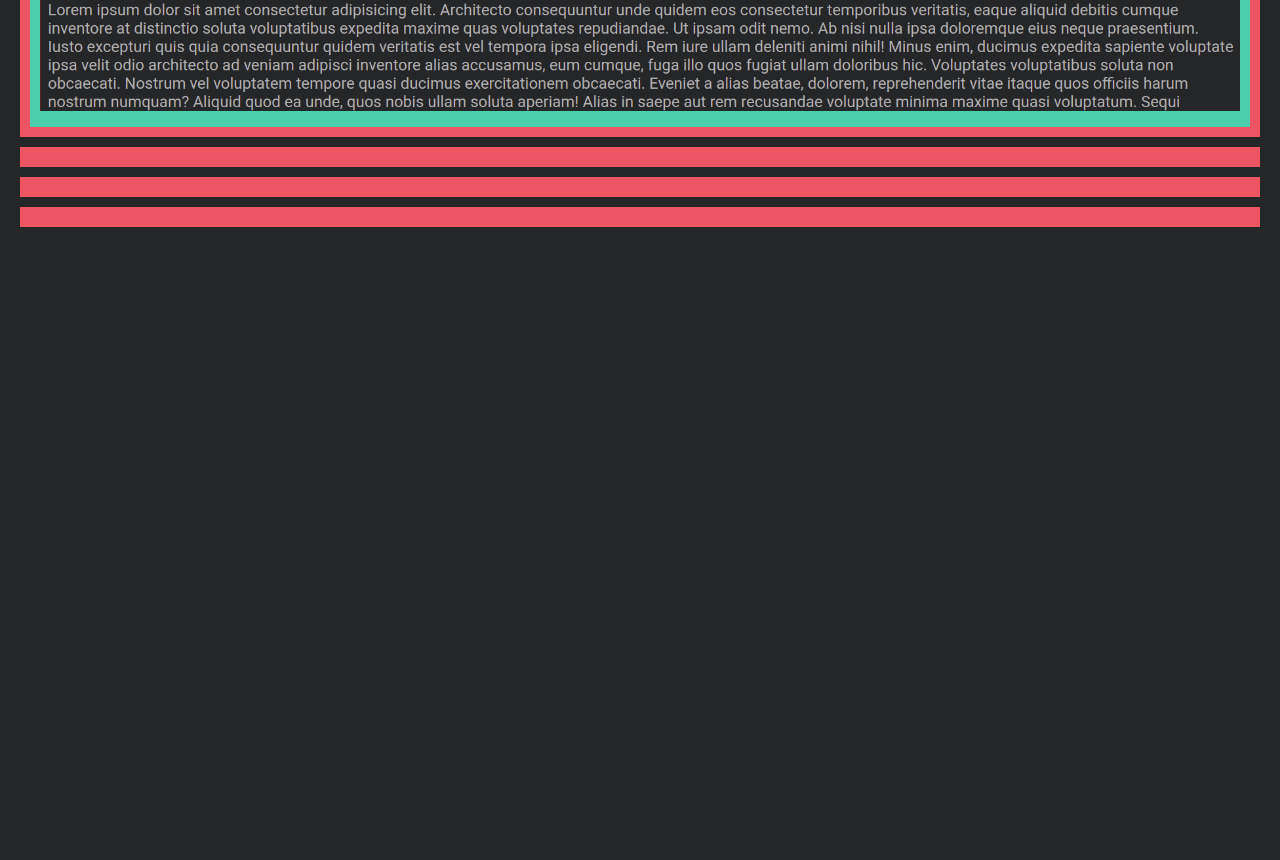
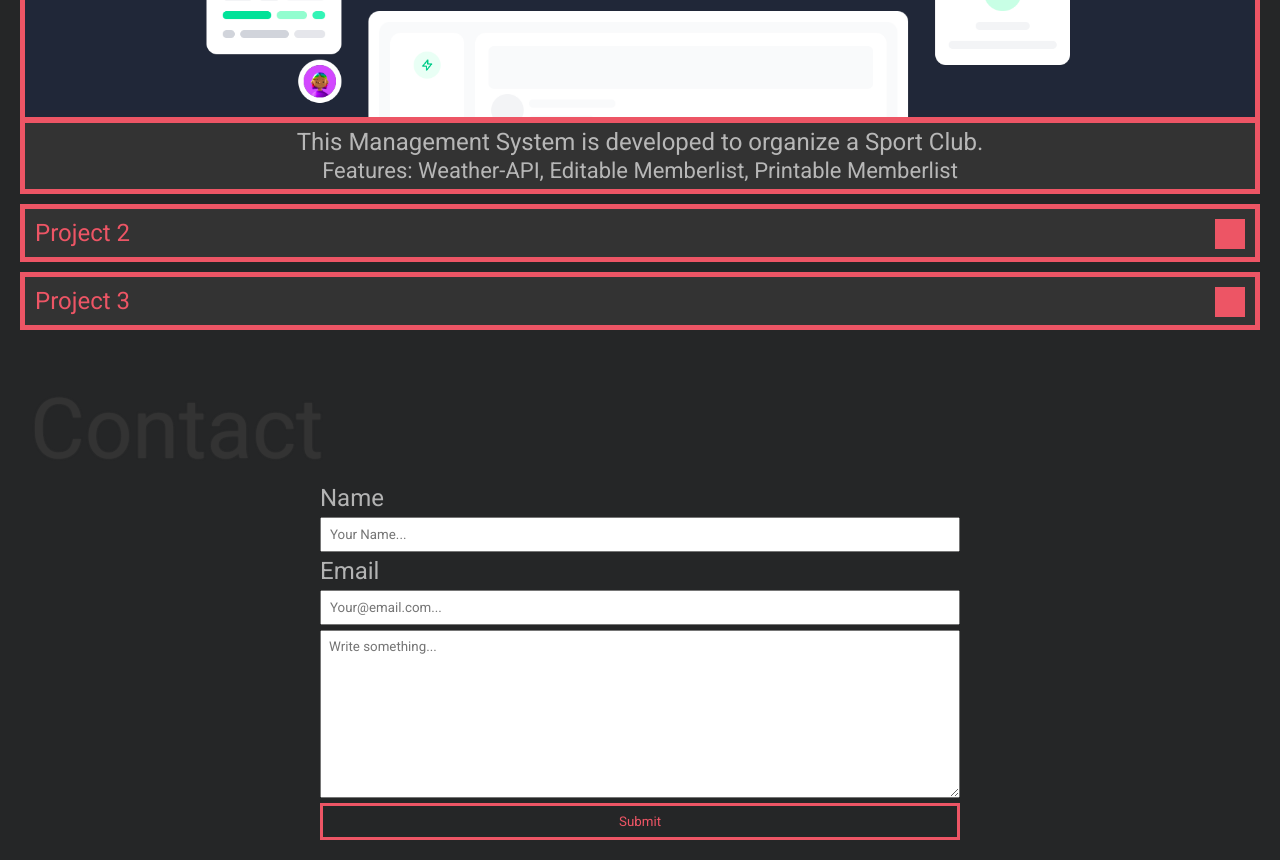
Before and after one commit to AljoschaDriemel/aljoschadriemel.github.io, a plain HTML site: page index.html in a window 1280 px wide. Shown: the part 1820-2680 px from the top of the page. Before the commit the page ends 2077 px from the top, so only its background shows below. Drawn offline with Linux system fonts and the light colour scheme.

Commit message:
rework projects and added contact

```diff
--- a/index.html
+++ b/index.html
@@ -45,11 +45,11 @@
       </nav>
     </header>
     <!-- MAIN -->
-    <section >
+    <section>
       <div class="container flex main-info">
         <div>
           <p>Hi,</p>
-          <p>I'm <span>Aljoscha</span>,</p>
+          <p>I'm <span class="red">Aljoscha</span>,</p>
           <p>Web Developer.</p>
           <div class="sub-info">
             <p>CSS / JS / React</p>
@@ -80,18 +80,80 @@
         <div class="title-font"><p>Projects</p></div>
         <div class="project-container">
           <div class="card">
-            <div class="card-title">Project 1</div>
-            <div class="card-body">
-              <img src="./img/test.png" alt="test img">
+            <div class="card-title">
+              Sport Club Management System (CMS)
+              <div id="open-btn"></div>
+            </div>
+            <div class="card-body" id="project">
+              <img src="./img/scms.png" alt="test img" />
+              <div class="card-txt flex">
+                <p>
+                  This Management System is developed to organize a Sport Club.
+                </p>
+                <p>
+                  <span>
+                    Features: Weather-API, Editable Memberlist, Printable
+                    Memberlist</span
+                  >
+                </p>
+              </div>
             </div>
           </div>
-          <div class="card"></div>
-          <div class="card"></div>
-          <div class="card"></div>
+          <div class="card">
+            <div class="card-title">
+              Project 2
+              <div id="open-btn2"></div>
+            </div>
+            <div class="card-body" id="project2">
+              <img src="./img/test.png" alt="test img" />
+            </div>
+          </div>
+          <div class="card">
+            <div class="card-title">
+              Project 3
+              <div id="open-btn3"></div>
+            </div>
+            <div class="card-body" id="project3">
+              <img src="./img/test.png" alt="test img" />
+            </div>
+          </div>
         </div>
       </div>
     </section>
 
+    <section>
+      <div class="container form" id="contact">
+        <div class="title-font"><p>Contact</p></div>
+        <div class="form-container">
+          <form action="" class="form">
+            <label for="name">Name</label>
+            <input
+              type="text"
+              id="name"
+              name="name"
+              placeholder="Your Name..."
+            />
+
+            <label for="email">Email</label>
+            <input
+              type="email"
+              id="email"
+              name="email"
+              placeholder="Your@email.com..."
+            />
+
+            <textarea
+              name="msg"
+              id="msg"
+              cols="30"
+              rows="10"
+              placeholder="Write something..."
+            ></textarea>
+            <input type="submit" value="Submit" class="submit-btn">
+          </form>
+        </div>
+      </div>
+    </section>
     <script src="./script.js"></script>
   </body>
 </html>
--- a/script.js
+++ b/script.js
@@ -1,3 +1,4 @@
+/* TOP SCROLL FUNCTION */
 var mybutton = document.getElementById("topBtn");
 
 window.onscroll = function () {
@@ -16,3 +17,40 @@ function topFunction() {
   document.body.scrollTop = 0;
   document.documentElement.scrollTop = 0;
 }
+
+/* PROJECTS HIDE FUNCTION */
+
+let project = document.getElementById("project")
+let openBtn = document.getElementById("open-btn");
+
+openBtn.addEventListener("click", function handleClick() {
+  if (project.style.display === 'none') {
+    project.style.display = 'block';
+  } else {
+    project.style.display = 'none';
+  }
+})
+
+/* FIX LATER */
+
+let project2 = document.getElementById("project2")
+let openBtn2 = document.getElementById("open-btn2");
+
+openBtn2.addEventListener("click", function() {
+  if (project2.style.display === 'block') {
+    project2.style.display = 'none';
+  } else {
+    project2.style.display = 'block';
+  }
+})
+
+let project3 = document.getElementById("project3")
+let openBtn3 = document.getElementById("open-btn3");
+
+openBtn3.addEventListener("click", function() {
+  if (project3.style.display === 'block') {
+    project3.style.display = 'none';
+  } else {
+    project3.style.display = 'block';
+  }
+})
--- a/style.css
+++ b/style.css
@@ -52,8 +52,7 @@ header {
 .navbar a {
   text-decoration: none;
 }
-.navbar
-a:hover,
+.navbar a:hover,
 h1:hover {
   color: var(--red);
   transition: 0.6s;
@@ -69,12 +68,12 @@ h1 {
 }
 
 /* MAIN */
-.main-info{
+.main-info {
   /* display: block; */
   height: 90vh;
   padding: 0 10px;
 }
-.main-info p {
+.main-info p, #text {
   /* font-size: 2rem; */
   font-size: calc(100% + 4.2vw);
   font-weight: 700;
@@ -88,7 +87,7 @@ h1 {
   color: var(--green);
   transition: 0.8s;
 }
-.main-info span {
+.main-info .red {
   color: var(--red);
 }
 .sub-info p {
@@ -105,8 +104,7 @@ h1 {
   color: var(--red);
 }
 
-
-.cta-btn a{
+.cta-btn a {
   padding: 10px 20px;
   display: flex;
   background-color: none;
@@ -116,15 +114,12 @@ h1 {
   color: var(--red);
   font-size: calc(100% + 0.1vw);
   margin-top: 15%;
-
 }
 .cta-btn a:hover {
   background-color: var(--red);
   transition: 0.5s;
   color: var(--white);
-
 }
-
 
 /* ABOUT */
 .title-font p {
@@ -139,7 +134,6 @@ h1 {
 .about {
   background-color: var(--dark2);
   padding: 50px 0;
-
 }
 .about-container {
   margin: 0 20px;
@@ -147,7 +141,6 @@ padding: 50px 0;
 }
 
 .about-container p {
-
 }
 
 .about-container a {
@@ -155,33 +148,92 @@ padding: 50px 0;
   text-decoration: none;
 }
 
+
 /* PROJECTS */
 .projects {
-
 }
 .project-container {
-
 }
 /* PROJECT CARDS */
 .card {
-  padding: 10px;
+  padding: 5px;
   margin: 10px;
   background-color: var(--red);
 }
 .card-title {
   padding: 10px;
-  background-color: var(--white);
+  background-color: var(--main);
+  color: var(--red);
 }
 .card-body {
+background-color: var(--red);
+}
+.card-txt {
+  display: flex;
+  flex-direction: column;
+  background-color: var(--main);
+  padding: 5px;
+}
+.card-txt span {
+  font-size: calc(100% - 2px);
   padding: 10px;
-  background-color: var(--green);
 }
-/*  */
 
 img {
   max-width: 100%;
 }
+#open-btn, #open-btn2, #open-btn3 {
+  float: right;
+  padding: 15px;
+  background-color: var(--red);
+}
 
+#project2, #project3 {
+  display: none;
+}
+
+/* CONTACT */
+.form-container {
+
+}
+.form {
+  display: flex;
+  justify-content: center;
+  /* align-items: center; */
+  flex-direction: column;
+  gap: 5px;
+}
+.form input, label, textarea {
+  margin: auto;
+  min-width: 50vw;
+
+}
+.form input, textarea {
+  padding: 8px;
+}
+.submit-btn {
+  color: var(--red);
+  border: 3px solid var(--red);
+  background-color: var(--dark);
+  font-size: cal(100% + 0.1vw);
+
+}
+
+/* .cta-btn a {
+  padding: 10px 20px;
+  display: flex;
+  background-color: none;
+  text-decoration: none;
+  border: 3px solid var(--red);
+  justify-content: center;
+  color: var(--red);
+  font-size: calc(100% + 0.1vw);
+  margin-top: 15%;
+} */
+
+
+
+/* TOP BTN */
 #topBtn {
   display: none;
   position: fixed;
@@ -199,11 +251,13 @@ img {
   padding: 12.5px 0;
 }
 
+
+
+/* MEDIA QUERYS */
 @media only screen and (min-width: 600px) {
   .navbar ul {
     display: flex;
   }
-
 }
 
 /* @media only screen and (min-width: 768px) {
```
Also changed, not shown: img/scms.png (added). Lines whose indentation alone changed are shown as unchanged.
